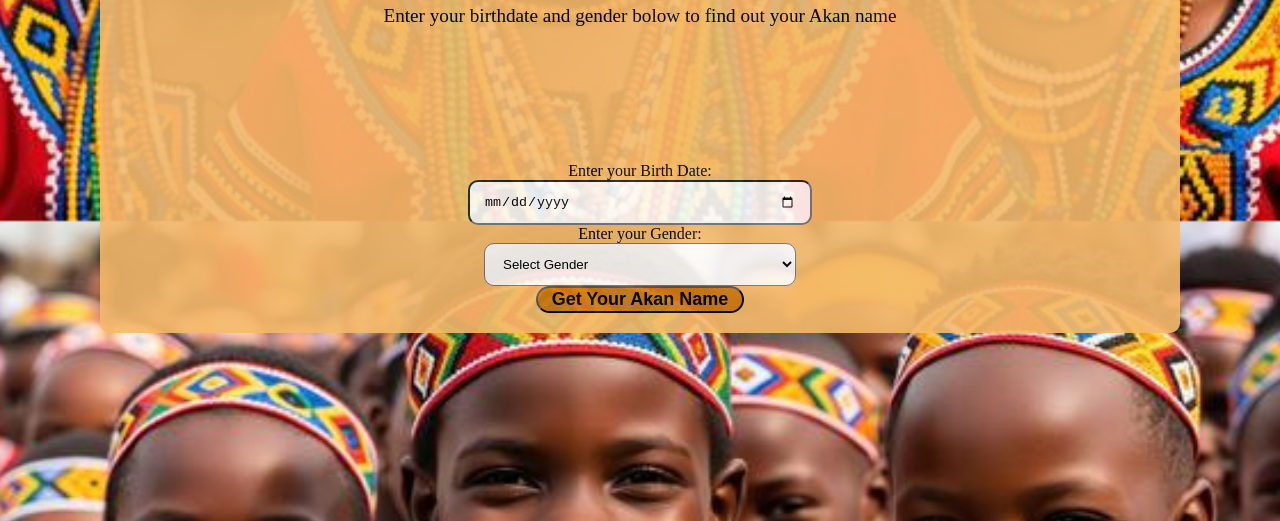
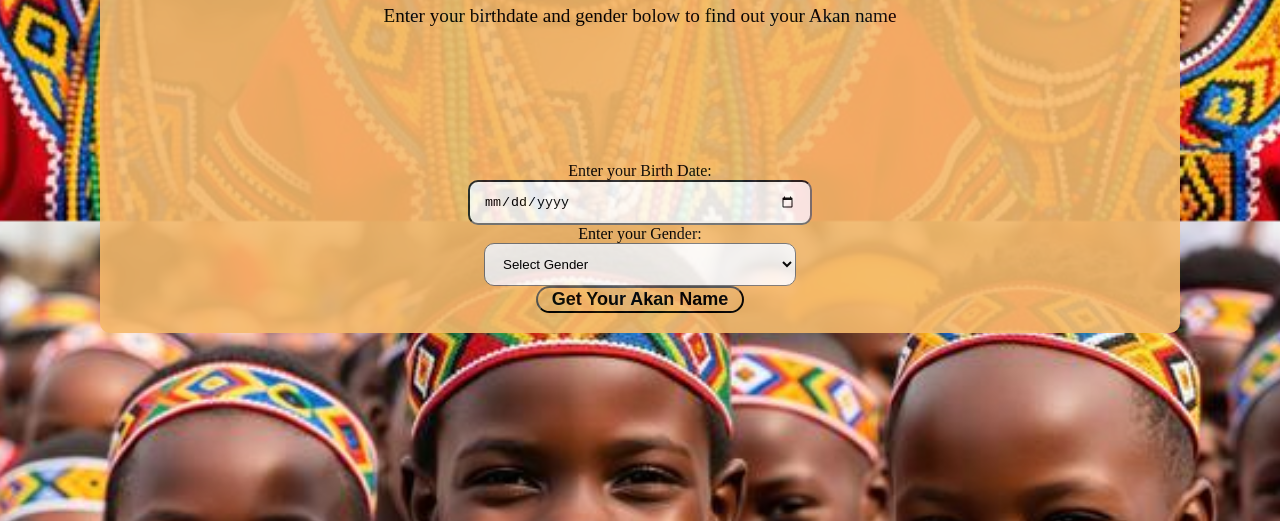
Before and after one commit to itswaititu/Akan-Name-Generator, a plain HTML site: page index.html in a window 1280 px wide. Shown: the part 579-1100 px from the top of the page. Drawn offline with Linux system fonts and the light colour scheme.

Commit message:
Add VSCode settings for live server port and change section background to transparent

```diff
--- a/style.css
+++ b/style.css
@@ -72,7 +72,7 @@ section:hover {
   width: 20%;
   height: 60%;
   border-radius: 999px;
-  background: rgb(210, 122, 15);
+  background: transparent;
   font-size: large;
   font-weight: 700;
   cursor: pointer;
```
